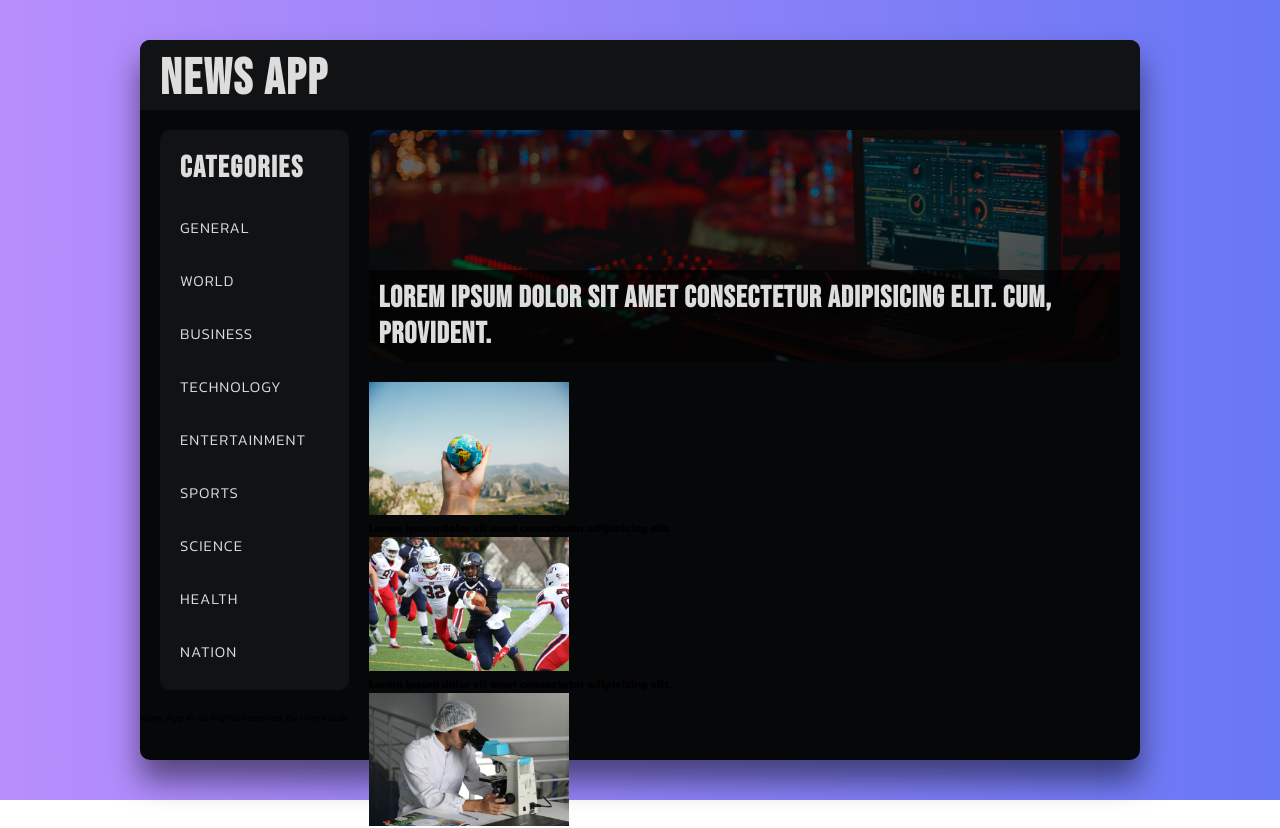
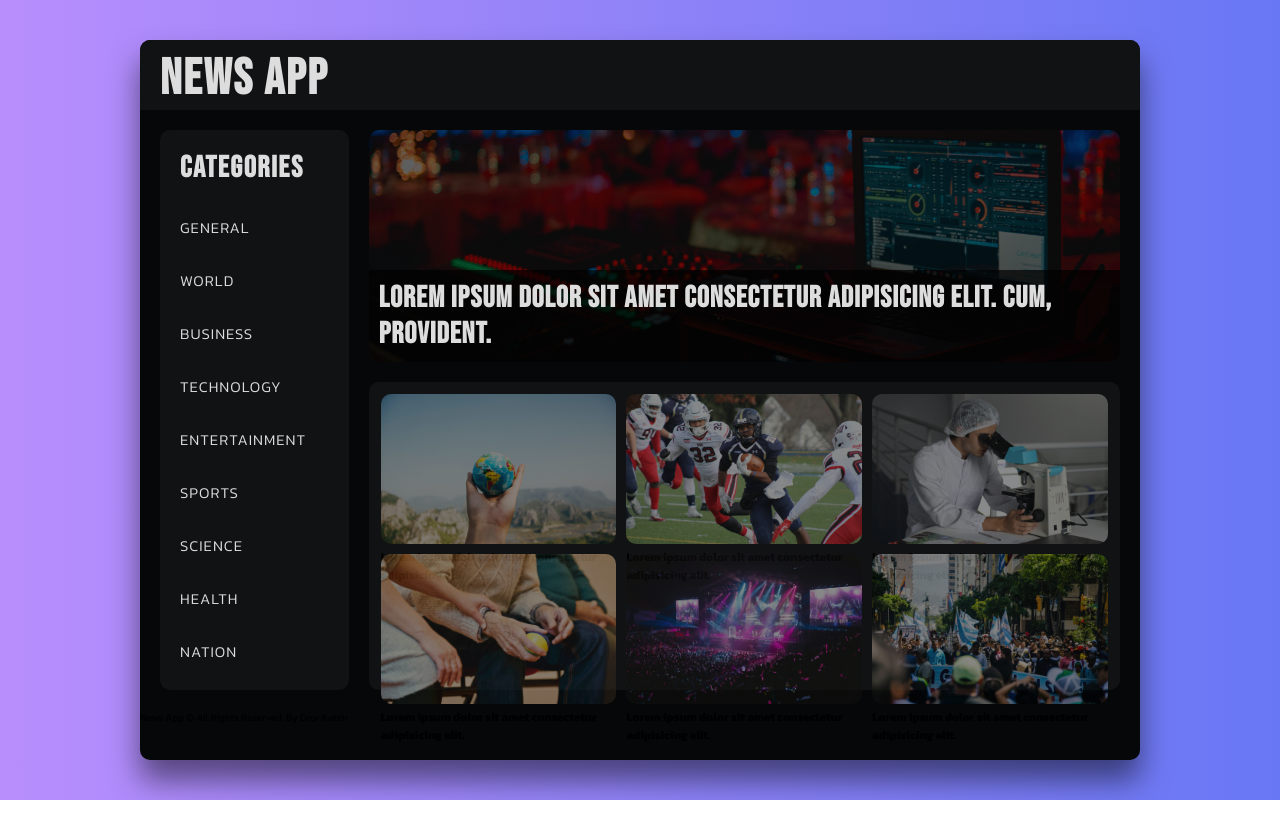
Before and after one commit to DorKatzir/news-app, a React (Vite) app: page / in a window 1280 px wide. Shown: the top 828 px of the page. After the commit the page ends 800 px from the top, so only its background shows below. Built offline with nearby package versions, Linux system fonts and the light colour scheme.

Commit message:
news grid and news grid item styles

```diff
--- a/src/Components/News.css
+++ b/src/Components/News.css
@@ -111,6 +111,33 @@
     border-radius: 0 0 1rem 1rem;
 }
 
+.news-grid {
+    width: 100%;
+    height: 55%;
+    background-color: #111214;
+    border-radius: 1rem;
+    padding: 1.2rem;
+
+    display: grid;
+    grid-template-columns: repeat(3, 1fr);
+    grid-template-rows: repeat(2, 1fr);
+    gap: 1rem;
+    align-items: center;
+    justify-content: center;
+
+}
+
+.news-grid-item {
+    width: 100%;
+    height: 100%;
+    min-height: 15rem;
+    border-radius: 1rem;
+}
+
 .news-grid-item img {
-    width: 20rem;
+    width: 100%;
+    height: 100%;
+    object-fit: cover;
+    border-radius: 1rem;
+    opacity: .5;
 }
```
